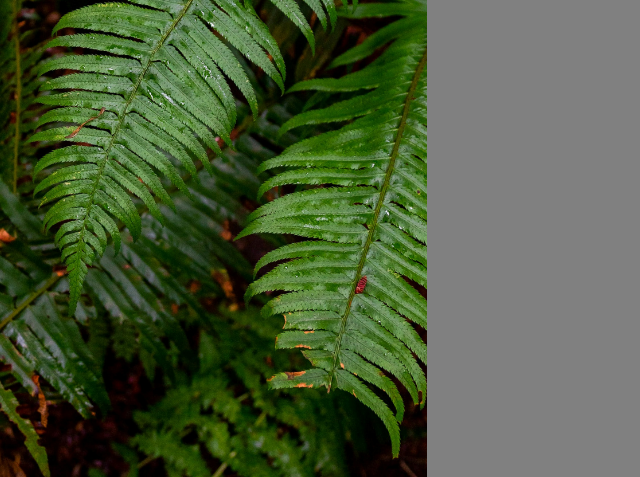
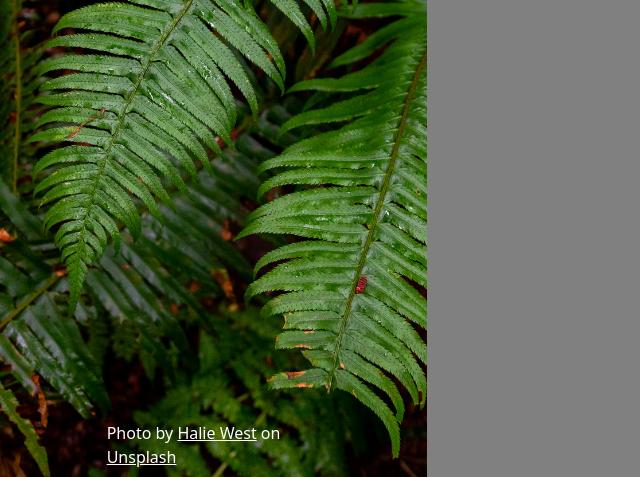
Before and after one commit to rjnares/sign-up-form-odin, a plain HTML site: page index.html in a window 1280 px wide. Shown: the part 323-800 px from the top of the page, without its empty margins (0-640 px from the left). Drawn offline with Linux system fonts and the light colour scheme.

Commit message:
Add image credit

```diff
--- a/css/style.css
+++ b/css/style.css
@@ -45,6 +45,7 @@ p, h1, h2, h3, h4, h5, h6 {
   --green: #596D48;
   --white: #FFFFFF;
   --black-transparent: rgba(0, 0, 0, 0.5);
+  font-family: system-ui, sans-serif;
 }
 
 html, body {
@@ -91,6 +92,23 @@ html, body {
   height: 8rem;
 }
 
+.credit {
+  position: absolute;
+  bottom: 1%;
+  left: 50%;
+  transform: translateX(-50%);
+  color: var(--white, white);
+}
+
+.credit > a {
+  color: var(--white, white);
+}
+
+.credit > a:hover,
+.credit > a:focus {
+  color: #ccc;
+}
+
 .content {
   background-color: gray; /* Add temporary background color to see space occupied */
   flex: 2;
--- a/index.html
+++ b/index.html
@@ -10,6 +10,12 @@
   <div class="container">
     <div class="image-sidebar container">
       <h1 class="logo">Odin</h1>
+      <p class="credit">
+        Photo by
+        <a href="https://unsplash.com/@haliewestphoto?utm_content=creditCopyText&utm_medium=referral&utm_source=unsplash" target="_blank">Halie West</a>
+        on
+        <a href="https://unsplash.com/photos/green-leaf-plant-in-close-up-photography-25xggax4bSA?utm_content=creditCopyText&utm_medium=referral&utm_source=unsplash" target="_blank">Unsplash</a>
+      </p>
     </div>
     <div class="content container"></div>
   </div>
```
